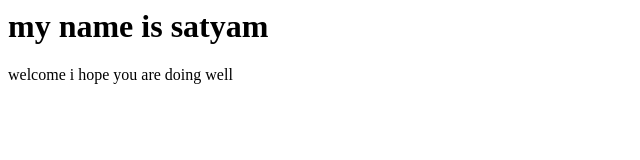
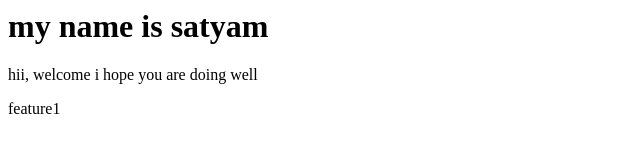
Before and after one commit to Satyam-Mak/awesome-repository, a plain HTML site: page index.html in a window 1280 px wide. Shown: the whole page, without its empty margins (0-640 px from the left). Drawn offline with Linux system fonts and the light colour scheme.

Commit message:
one feature

```diff
--- a/index.html
+++ b/index.html
@@ -1,6 +1,7 @@
  <html>
 <title>this is our website</title>
 <body><h1> my name is satyam</h1>
-<p>welcome i hope you are doing well</p>
+<p>hii, welcome i hope you are doing well</p>
+<p>feature1</p>
 </body>
 </html>
```
